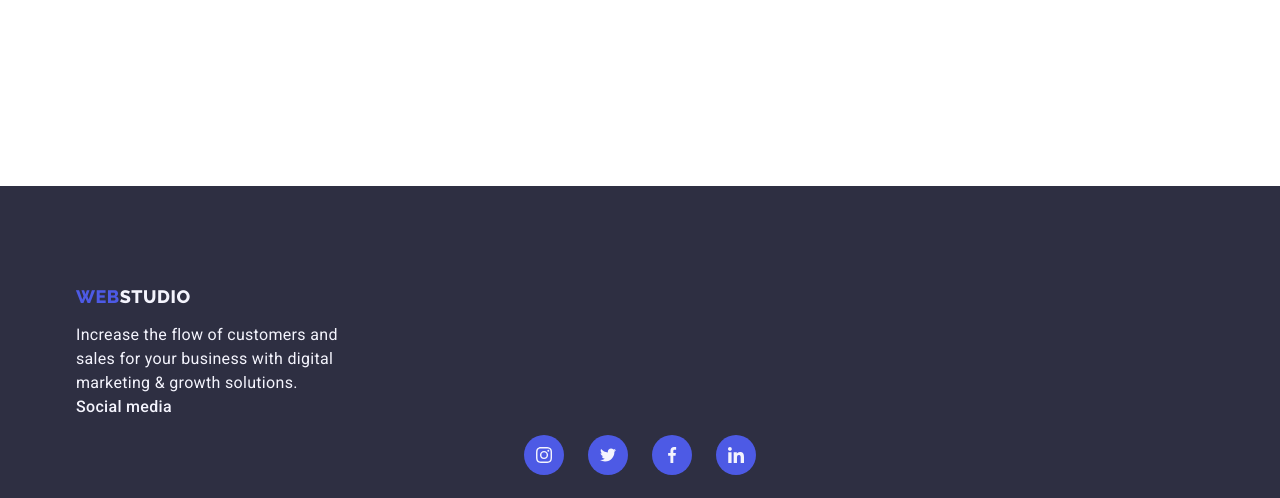
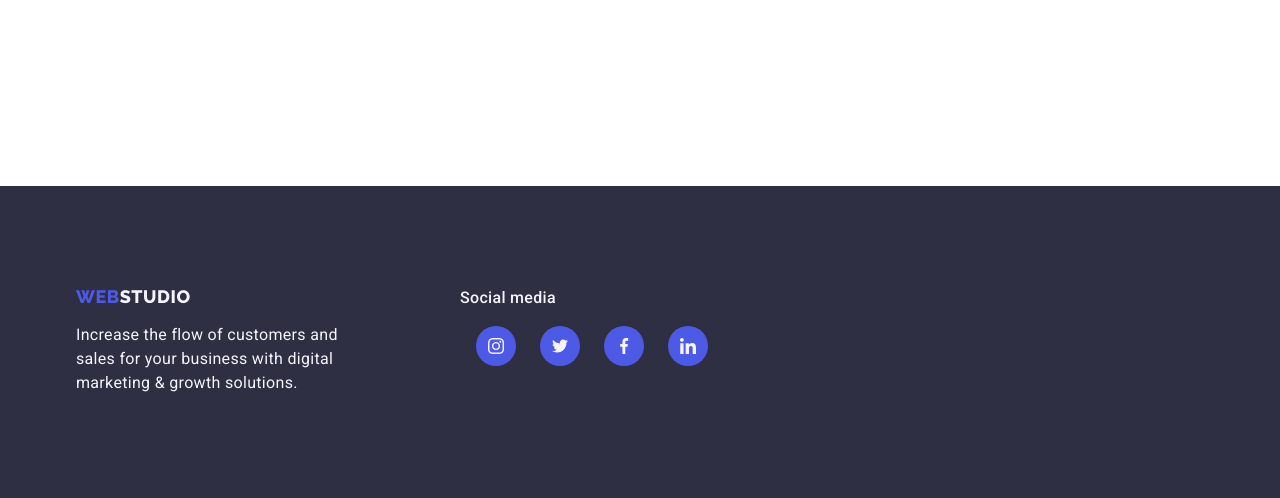
Before and after one commit to Charlosus/goit-markup-hm-5, a plain HTML site: page index.html in a window 1280 px wide. Shown: the part 2758-3256 px from the top of the page. Drawn offline with nearby package versions, Linux system fonts and the light colour scheme.

Commit message:
Update styles.css

```diff
--- a/css/styles.css
+++ b/css/styles.css
@@ -434,7 +434,7 @@ img {
   color: var(--Subtle_Text-color);
 }
 .customers-link:hover,
-.customers-link:active {
+.customers-link:focus {
   border-color: #404bbf;
   color: #404bbf;
 }
@@ -455,8 +455,13 @@ img {
   margin-top: 16px;
 }
 .footer-container {
+  display: flex;
   align-items: baseline;
-  gap: 120px;
+}
+.footer-fist-container {
+  flex-direction: column;
+  align-items: flex-start;
+  margin-right: 120px;
 }
 .social-network-footer {
 }
```
